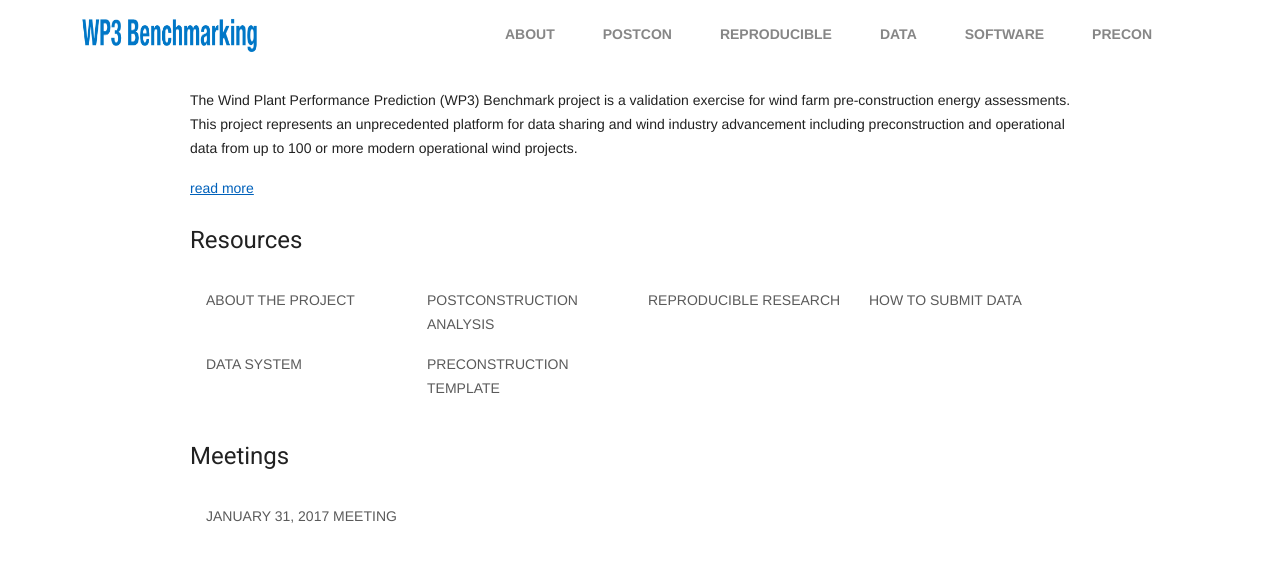
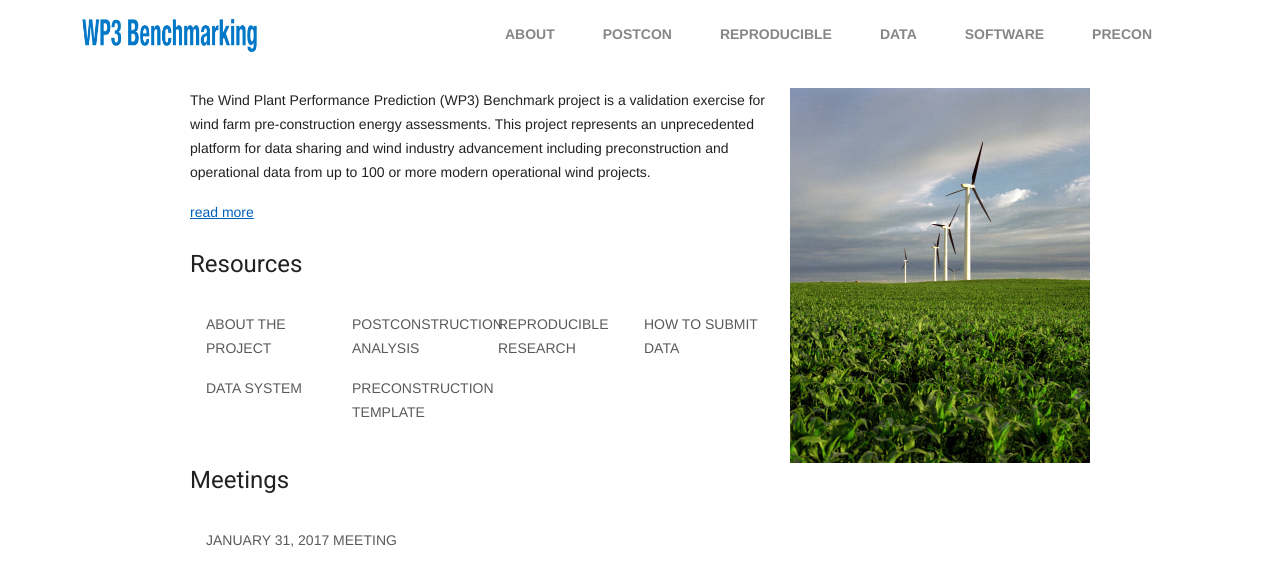
Before and after one commit to NREL/wp3-docs, a Jekyll site: the page built from pages/index.md, in a window 1280 px wide. Shown: the top 586 px of the page. Built offline with Jekyll 4.4.1, drawn with Linux system fonts in a browser that asks for light colours.

Commit message:
pretty stock image

```diff
--- a/pages/index.md
+++ b/pages/index.md
@@ -5,6 +5,7 @@ permalink: /
 
 <h1></h1>
 
+<div style="float: right;"><img src="/assets/images/wind_corn.jpg" width="300"></div>
 The Wind Plant Performance Prediction (WP3) Benchmark project is a validation exercise for wind farm pre-construction energy assessments. This project represents an unprecedented platform for data sharing and wind industry advancement including preconstruction and operational data from up to 100 or more modern operational wind projects.
 
 <a href="{{ site.baseurl }}/about">read more</a>
```
